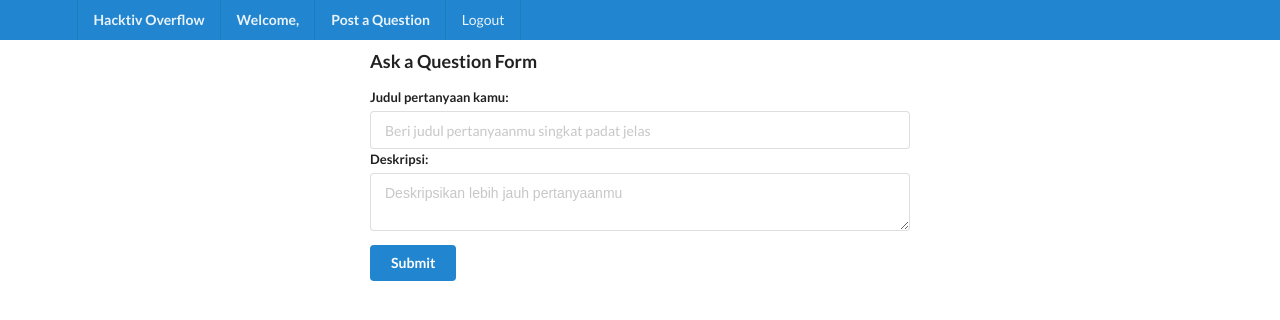
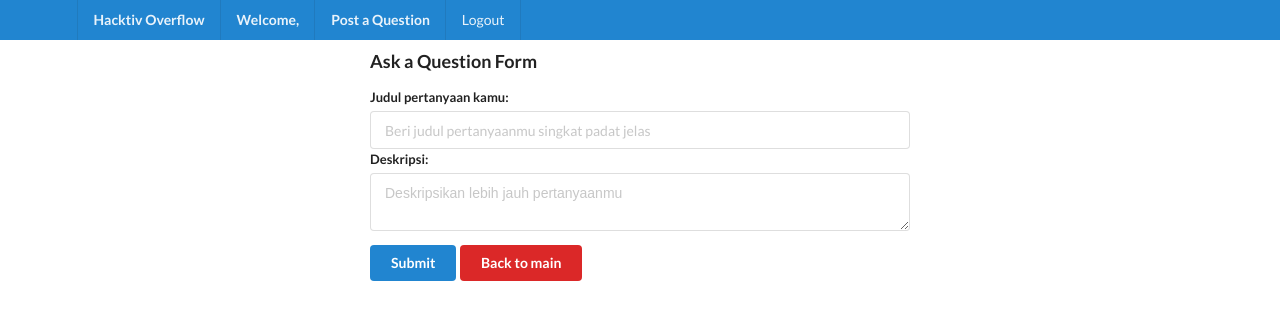
Before and after one commit to fire-fox-2017/stackoverflow, a Vue app in the folder client/: page /#/ask in a window 1280 px wide. Shown: the top 320 px of the page. Built offline with nearby package versions, Linux system fonts and the light colour scheme; sample sign-in values are in the browser's storage.

Commit message:
back to main
adding back to main link

```diff
--- a/client/src/components/Ask.vue
+++ b/client/src/components/Ask.vue
@@ -2,6 +2,7 @@
   <div id="ask-form">
     <div class="ui form">
       <h3>Ask a Question Form</h3>
+
       <div class="field">
         <label for="title">Judul pertanyaan kamu:</label>
         <input type="text" placeholder="Beri judul pertanyaanmu singkat padat jelas" class="input" v-model="title">
@@ -12,6 +13,7 @@
         <button @click="ask()" class="ui primary button">
         Submit
         </button>
+        <a href="#/main"><button class="ui red button">Back to main</button></a>
       </div>
     </div>
   </div>
```
